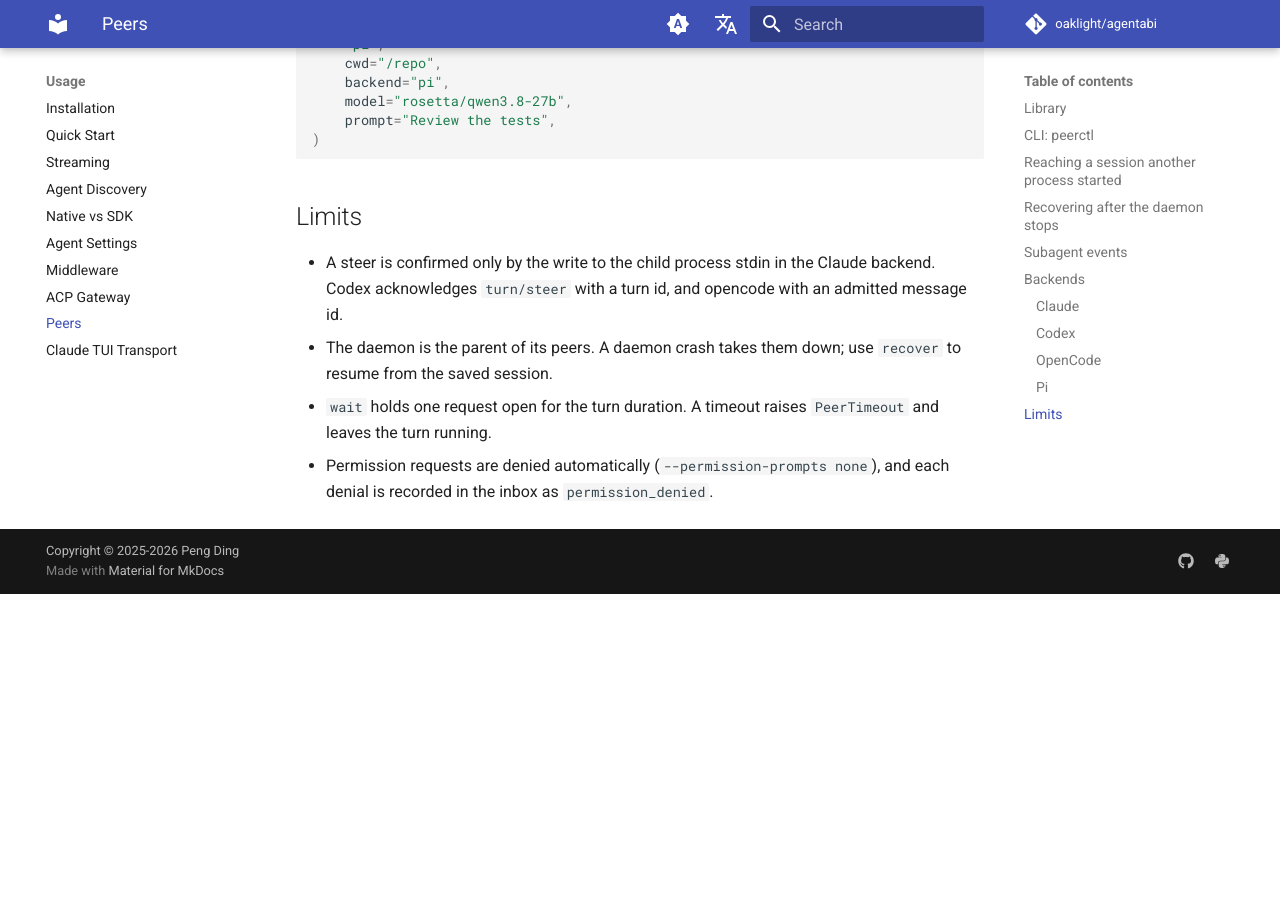
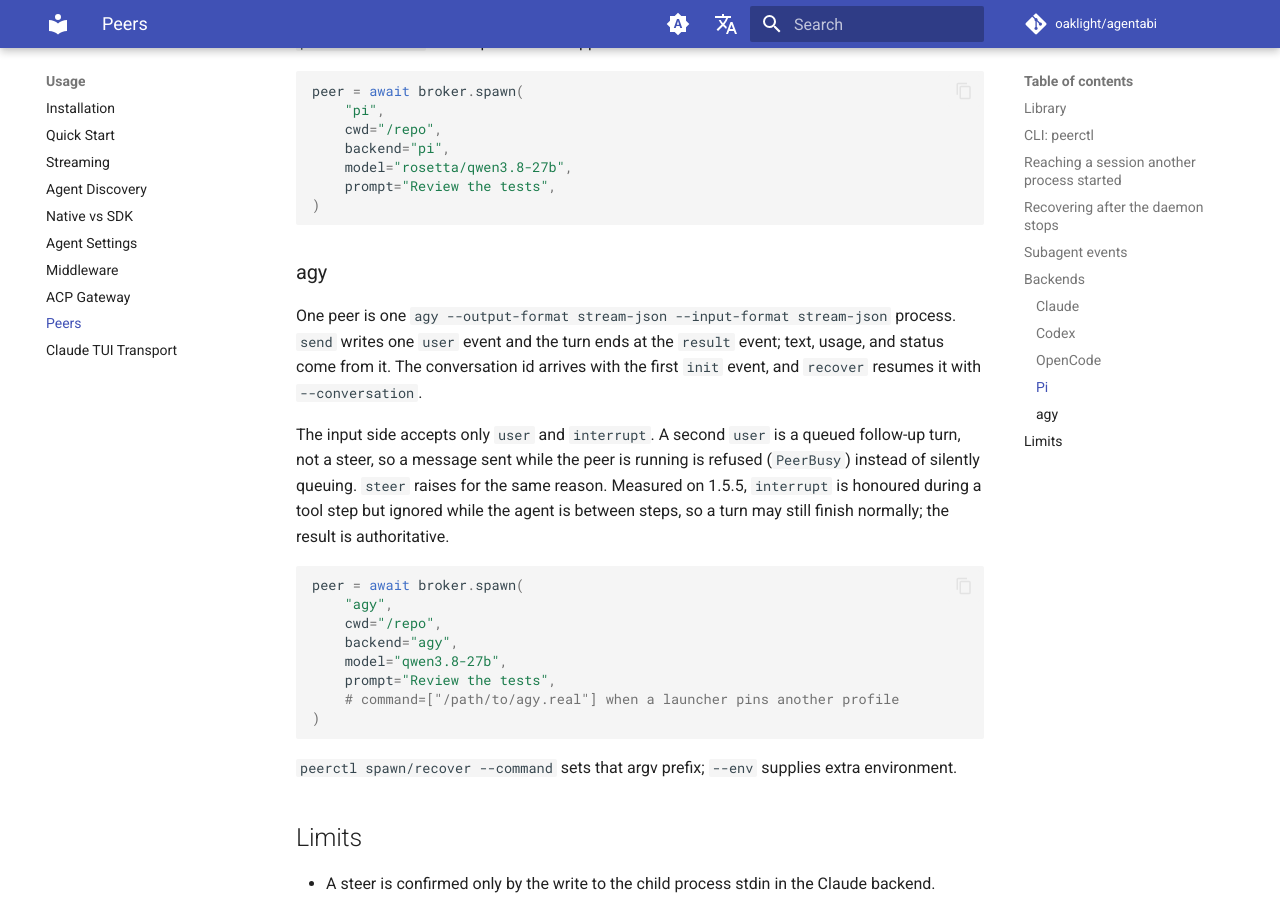
Before and after one commit to Oaklight/agentabi, an MkDocs documentation site: the page built from docs/usage/peers.md, in a window 1280 px wide and 900 px high, scrolled down 5897 px. Built offline with MkDocs 1.6.1 and Material for MkDocs 9.7.7, drawn with Linux system fonts in a browser that asks for light colours; comment, search, counter and statistics services are not loaded; before the commit the page ends 6491 px from its top, so only the background shows below that; some of the changed text lies outside the part shown.

Commit message:
docs: add the agy peer backend

````diff
--- a/docs/usage/peers.md
+++ b/docs/usage/peers.md
@@ -20,6 +20,7 @@ Two backends are implemented:
 | `codex` | `codex app-server --listen stdio://` | `turn/steer` | `turn/interrupt` |
 | `opencode` | `opencode serve` (V2 HTTP/SSE) | a second prompt with `delivery: "steer"` | `/api/session/{id}/interrupt` |
 | `pi` | `pi --mode rpc` (NDJSON) | `{"type":"steer"}` | `{"type":"abort"}` |
+| `agy` | `agy --input-format stream-json` | not available | `{"event":"interrupt"}` (best effort) |
 
 The peer API and `peerctl` are the same for both. Differences are listed
 under [Backends](#backends).
@@ -270,6 +271,35 @@ peer = await broker.spawn(
 )
 ```
 
+### agy
+
+One peer is one `agy --output-format stream-json --input-format
+stream-json` process. `send` writes one `user` event and the turn ends
+at the `result` event; text, usage, and status come from it. The
+conversation id arrives with the first `init` event, and `recover`
+resumes it with `--conversation`.
+
+The input side accepts only `user` and `interrupt`. A second `user` is a
+queued follow-up turn, not a steer, so a message sent while the peer is
+running is refused (`PeerBusy`) instead of silently queuing. `steer`
+raises for the same reason. Measured on 1.5.5, `interrupt` is honoured
+during a tool step but ignored while the agent is between steps, so a
+turn may still finish normally; the result is authoritative.
+
+```python
+peer = await broker.spawn(
+    "agy",
+    cwd="/repo",
+    backend="agy",
+    model="qwen3.8-27b",
+    prompt="Review the tests",
+    # command=["/path/to/agy.real"] when a launcher pins another profile
+)
+```
+
+`peerctl spawn/recover --command` sets that argv prefix; `--env` supplies
+extra environment.
+
 ## Limits
 
 - A steer is confirmed only by the write to the child process stdin in
````
Also changed, not shown: docs/changelog.md (+1 -0 lines).
